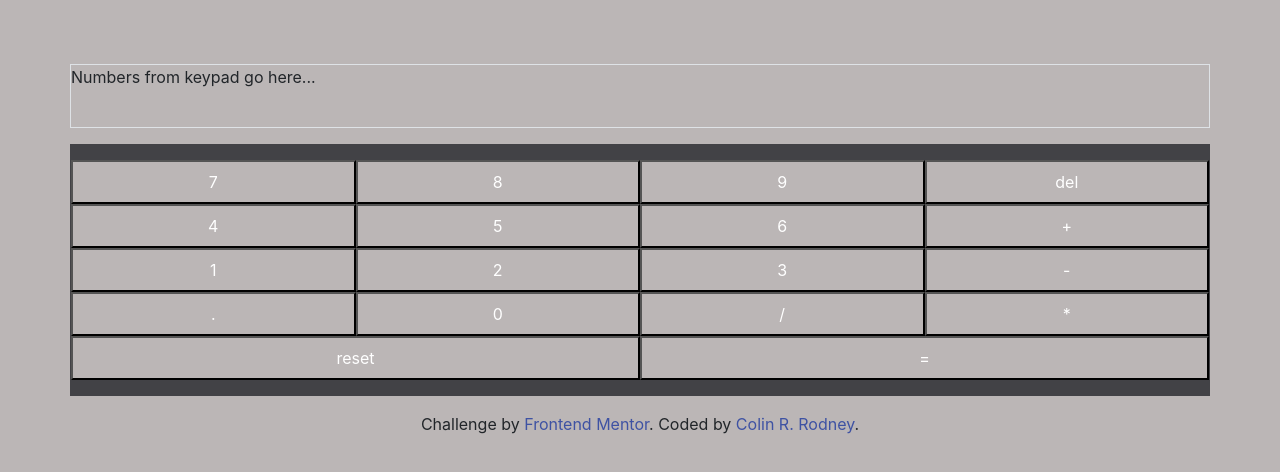
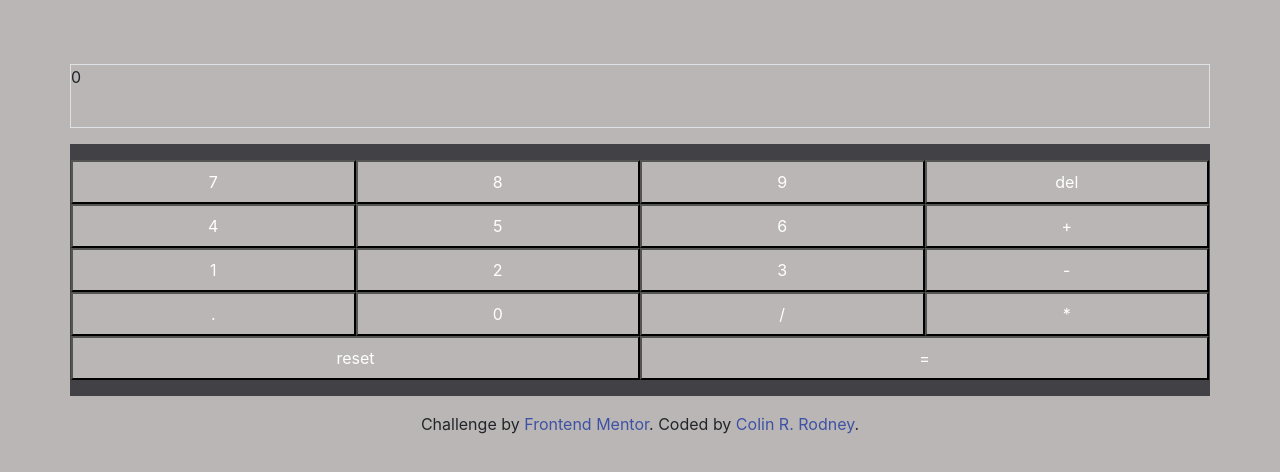
Before and after one commit to colinrodney/calculator, a plain HTML site: page index.html in a window 1280 px wide. Drawn offline with Linux system fonts and the light colour scheme.

Commit message:
changed display span to show 0 by default

```diff
--- a/index.html
+++ b/index.html
@@ -27,7 +27,7 @@
       <div class="row">
         <div class="col">
           <span id="display-window" class="border d-block"
-          >Numbers from keypad go here...</span
+          >0</span
           >
         </div>
       </div>
```
